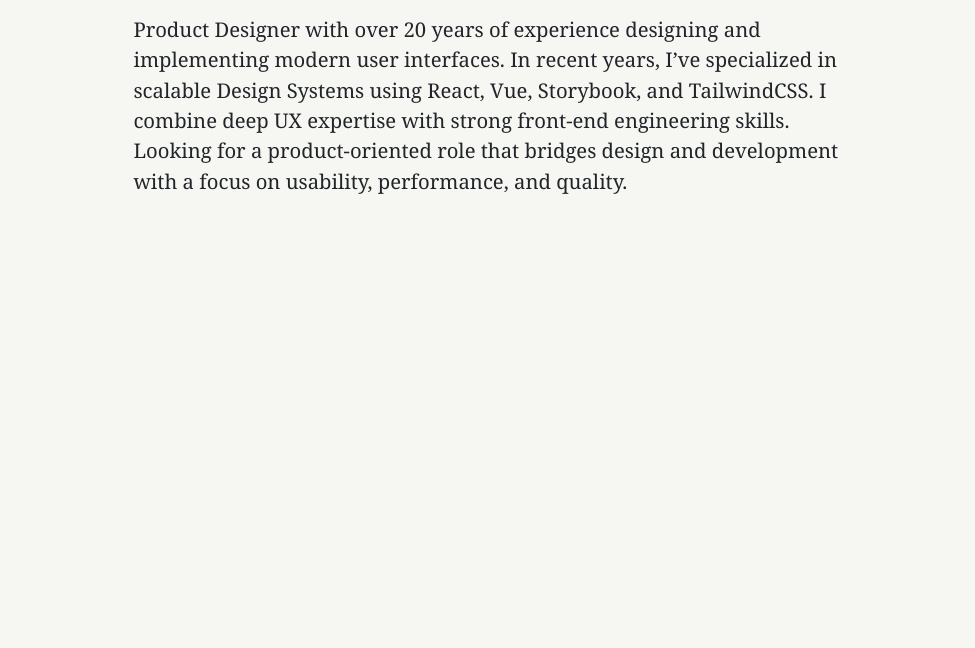
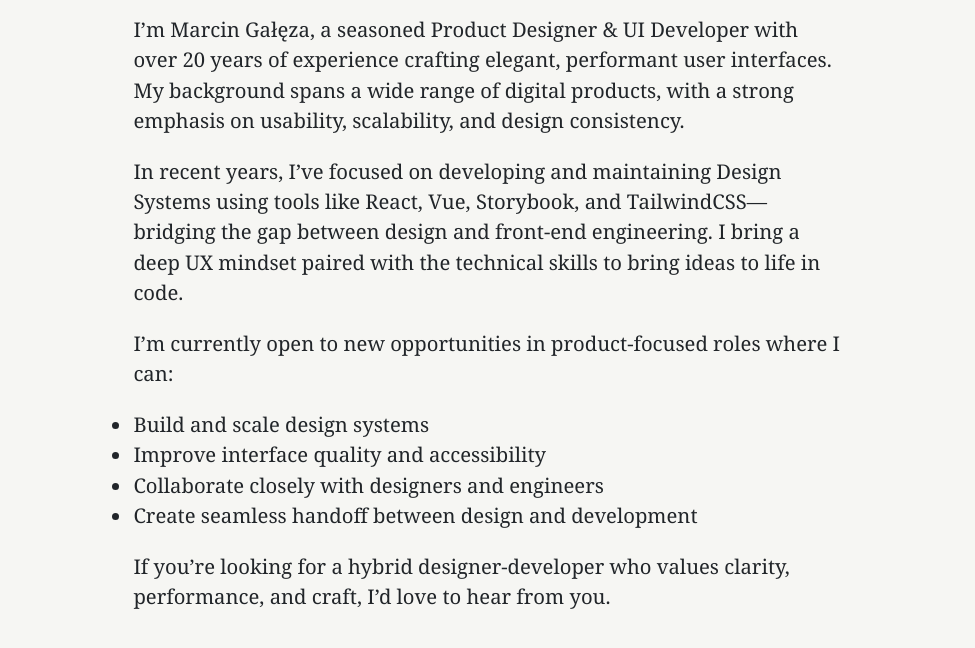
Before and after one commit to marcingaleza/marcingaleza.github.io, a plain HTML site: page index.html in a window 1280 px wide. Shown: the part 288-936 px from the top of the page, without its empty margins (152-1127 px from the left). Before the commit the page ends 800 px from the top, so only its background shows below. Drawn offline with Linux system fonts and the light colour scheme.

Commit message:
Update index.html

```diff
--- a/index.html
+++ b/index.html
@@ -15,7 +15,16 @@
       <span class="vh">laiconick.dev homepage</span>
     </a>
     <h1>About me</h1>
-    <p>Product Designer with over 20 years of experience designing and implementing modern user interfaces. In recent years, I’ve specialized in scalable Design Systems using React, Vue, Storybook, and TailwindCSS. I combine deep UX expertise with strong front-end engineering skills. Looking for a product-oriented role that bridges design and development with a focus on usability, performance, and quality.</p>
+    <p>I’m Marcin Gałęza, a seasoned Product Designer & UI Developer with over 20 years of experience crafting elegant, performant user interfaces. My background spans a wide range of digital products, with a strong emphasis on usability, scalability, and design consistency.</p>
+    <p>In recent years, I’ve focused on developing and maintaining Design Systems using tools like React, Vue, Storybook, and TailwindCSS—bridging the gap between design and front-end engineering. I bring a deep UX mindset paired with the technical skills to bring ideas to life in code.</p>
+    <p>I’m currently open to new opportunities in product-focused roles where I can:</p>
+    <ul>
+      <li>Build and scale design systems</li>
+      <li>Improve interface quality and accessibility</li>
+      <li>Collaborate closely with designers and engineers</li>
+      <li>Create seamless handoff between design and development</li>
+    </ul>
+    <p>If you’re looking for a hybrid designer-developer who values clarity, performance, and craft, I’d love to hear from you. <a href="mailto:marcin.galeza@gmail.com>Email me.</a></p>
   </main>
 </body>
 </html>
```
